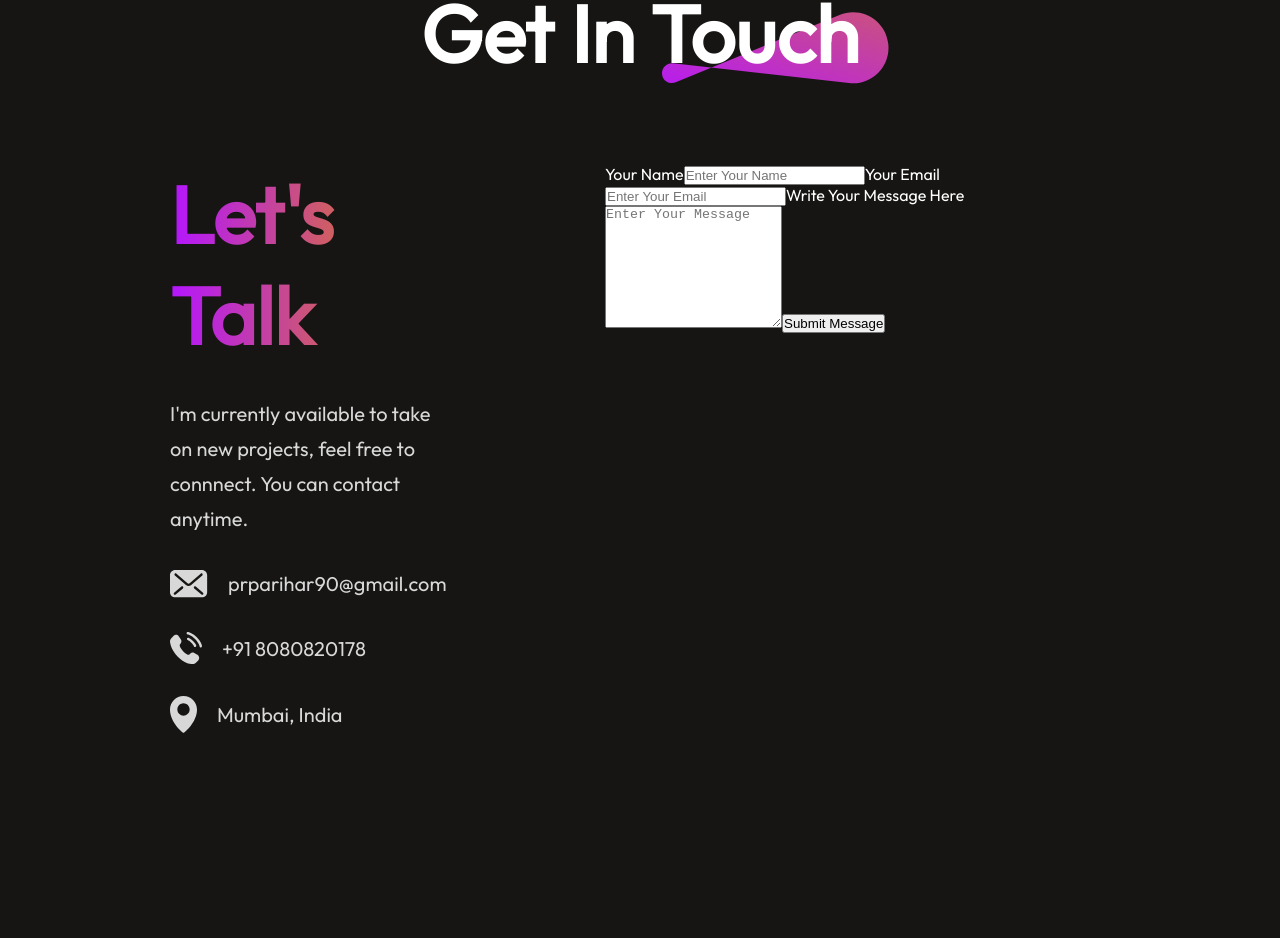
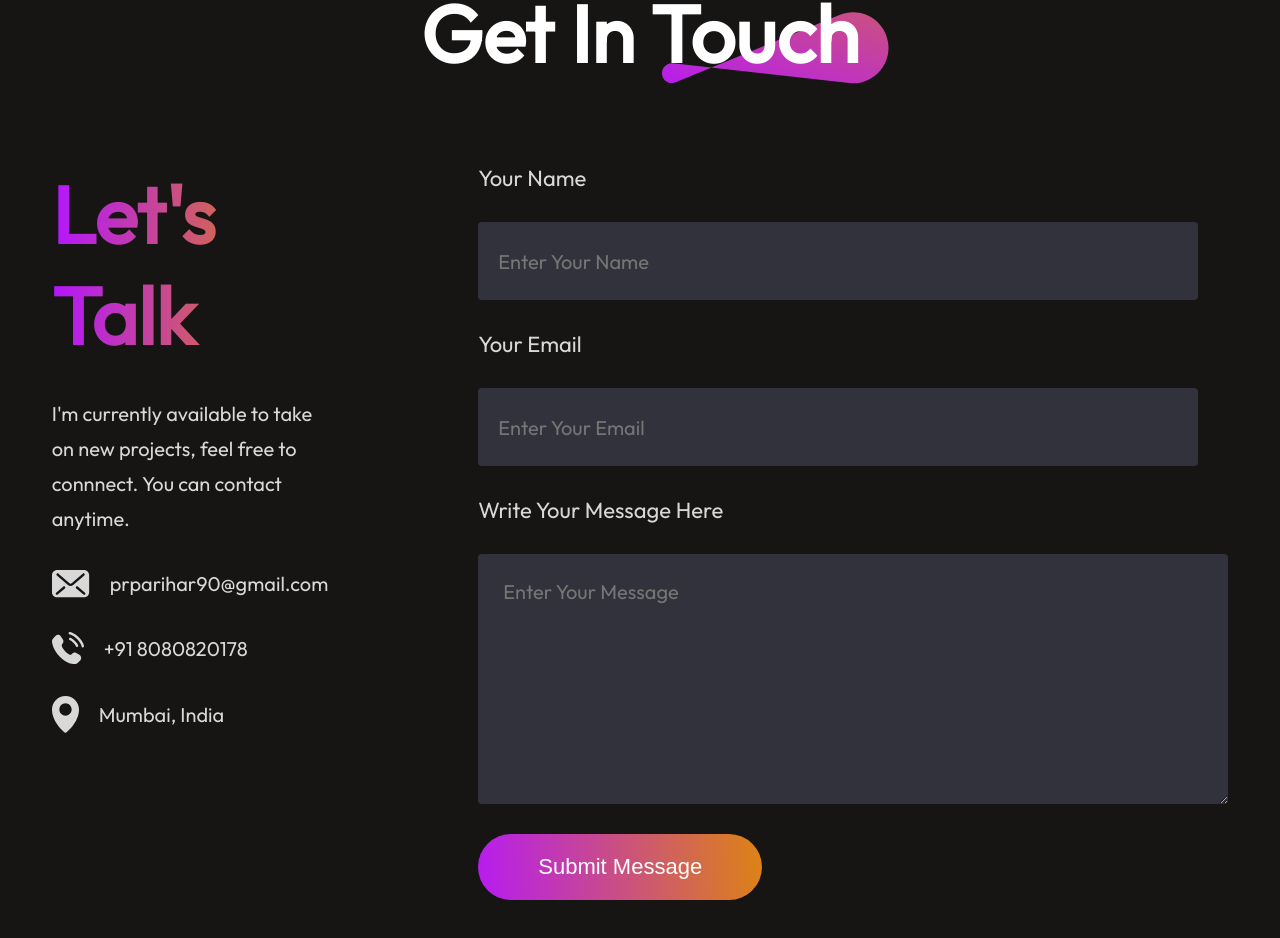
Before and after one commit to pradeeparihar/portfolio-prp, a React (Vite) app: page / in a window 1280 px wide. Shown: the part 4442-5380 px from the top of the page. Before the commit the page ends 5175 px from the top, so only its background shows below. Built offline with nearby package versions, Linux system fonts and the light colour scheme.

Commit message:
Contact Section - Completed

```diff
--- a/src/Components/Contact/contact.css
+++ b/src/Components/Contact/contact.css
@@ -64,3 +64,56 @@
     align-items: center;
     gap: 20px;
 }
+
+.contact-right {
+    display: flex;
+    flex-direction: column;
+    align-items: start;
+    gap: 30px;
+}
+
+.contact-right label {
+    color: #D8D8D8;
+    font-size: 22px;
+    font-weight: 500;
+}
+
+.contact-right input {
+    border: none;
+    width: 700px;
+    height: 78px;
+    padding-left: 20px;
+    border-radius: 4px;
+    background: #32323C;
+    color: #A0A0A0;
+    font-family: Outfit;
+    font-size: 20px;
+}
+
+.contact-right textarea {
+    width: 700px;
+    border: none;
+    padding: 25px;
+    border-radius: 4px;
+    background: #32323C;
+    color: #A0A0A0;
+    font-family: Outfit;
+    font-size: 20px;
+}
+
+.contact-submit {
+    border: none;
+    color: white;
+    border-radius: 50px;
+    background: linear-gradient(264deg, #DF8908 -5.09%, #B415FF 106.28%);
+    font-size: 22px;
+    padding: 20px 60px;
+    margin-bottom: 50px;
+    cursor: pointer;
+    transition: 0.3s;
+}
+
+.contact-submit:hover {
+    transform: scale(1.05);
+    transition: 0.3s;
+}
```
